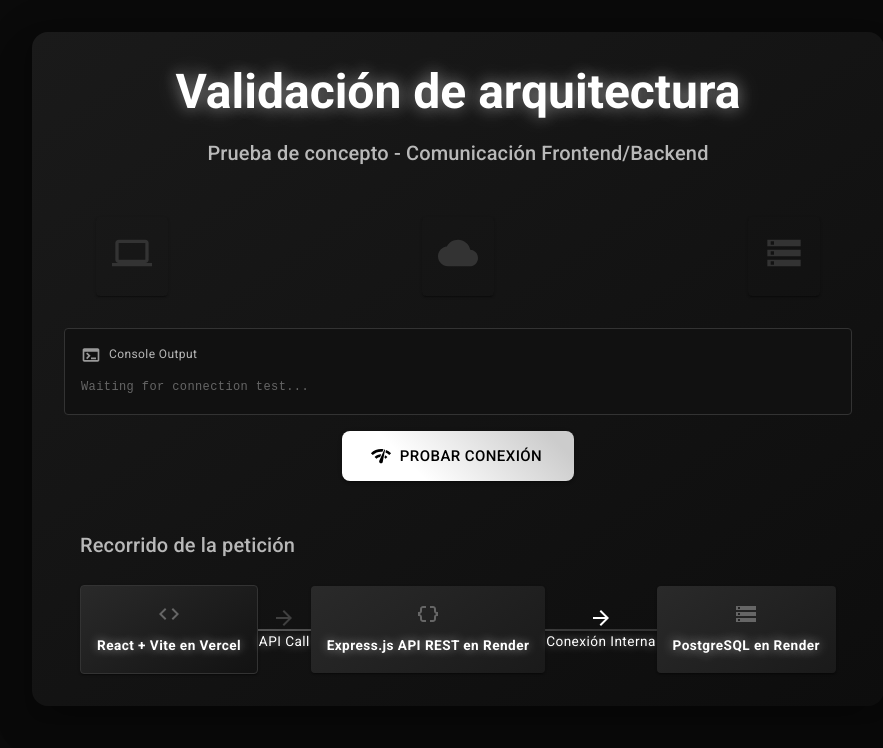
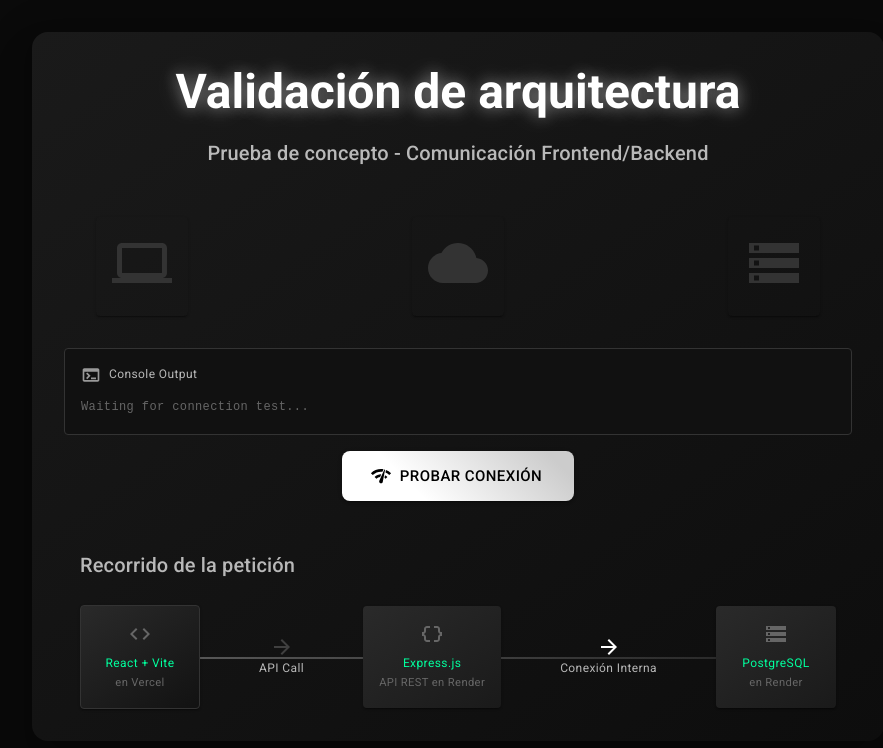
Before and after one commit to gabubuu/pruebadeconcepto-frontend, a React (Vite) app: page / in a window 1280 px wide. Shown: the top 748 px of the page, without its empty margins (182-1065 px from the left). Built offline with nearby package versions, Linux system fonts and the light colour scheme.

Commit message:
fix: revertir cambios del flujo y aumentar tamaño de iconos

```diff
--- a/src/App.jsx
+++ b/src/App.jsx
@@ -128,7 +128,7 @@ export default function App() {
               }}
             >
               <Computer sx={{
-                fontSize: 40,
+                fontSize: 60,
                 color: flowStep >= 1 ? '#ffffff' : '#333333',
                 filter: flowStep >= 1 ? 'drop-shadow(0 0 8px rgba(255,255,255,0.5))' : 'none',
                 transition: 'all 0.3s ease'
@@ -146,7 +146,7 @@ export default function App() {
               }}
             >
               <Cloud sx={{
-                fontSize: 40,
+                fontSize: 60,
                 color: flowStep >= 2 ? '#ffffff' : '#333333',
                 filter: flowStep >= 2 ? 'drop-shadow(0 0 8px rgba(255,255,255,0.5))' : 'none',
                 transition: 'all 0.3s ease'
@@ -164,7 +164,7 @@ export default function App() {
               }}
             >
               <Storage sx={{
-                fontSize: 40,
+                fontSize: 60,
                 color: flowStep >= 3 ? '#ffffff' : '#333333',
                 filter: flowStep >= 3 ? 'drop-shadow(0 0 8px rgba(255,255,255,0.5))' : 'none',
                 transition: 'all 0.3s ease'
@@ -274,24 +274,17 @@ export default function App() {
               border: '1px solid #333'
             }}>
               <Code sx={{ color: '#666', mb: 1 }} />
-              <Typography variant="caption" sx={{
-                textAlign: 'center',
-                color: '#ffffff',
-                textShadow: '0 0 10px rgba(255,255,255,0.5)',
-                fontSize: '0.85rem',
-                fontWeight: 'bold'
-              }}>
-                React + Vite en Vercel
+              <Typography variant="caption" color="primary">
+                React + Vite
+              </Typography>
+              <Typography variant="caption" sx={{ color: '#666', fontSize: '0.7rem' }}>
+                en Vercel
               </Typography>
             </Paper>
 
             <Box sx={{ zIndex: 1, display: 'flex', flexDirection: 'column', alignItems: 'center' }}>
               <ArrowForward sx={{ color: '#404040' }} />
-              <Typography variant="caption" sx={{
-                color: '#ffffff',
-                textShadow: '0 0 10px rgba(255,255,255,0.5)',
-                fontSize: '0.85rem'
-              }}>
+              <Typography variant="caption" color="text.secondary">
                 API Call
               </Typography>
             </Box>
@@ -306,24 +299,17 @@ export default function App() {
               minWidth: '120px'
             }}>
               <DataObject sx={{ color: '#666', mb: 1 }} />
-              <Typography variant="caption" sx={{
-                textAlign: 'center',
-                color: '#ffffff',
-                textShadow: '0 0 10px rgba(255,255,255,0.5)',
-                fontSize: '0.85rem',
-                fontWeight: 'bold'
-              }}>
-                Express.js API REST en Render
+              <Typography variant="caption" color="primary">
+                Express.js
+              </Typography>
+              <Typography variant="caption" sx={{ color: '#666', fontSize: '0.7rem' }}>
+                API REST en Render
               </Typography>
             </Paper>
 
             <Box sx={{ zIndex: 1, display: 'flex', flexDirection: 'column', alignItems: 'center' }}>
               <ArrowForward sx={{ color: '#ffffff' }} />
-              <Typography variant="caption" sx={{
-                color: '#ffffff',
-                textShadow: '0 0 10px rgba(255,255,255,0.5)',
-                fontSize: '0.85rem'
-              }}>
+              <Typography variant="caption" color="text.secondary">
                 Conexión Interna
               </Typography>
             </Box>
@@ -338,14 +324,11 @@ export default function App() {
               minWidth: '120px'
             }}>
               <Storage sx={{ color: '#666', mb: 1 }} />
-              <Typography variant="caption" sx={{
-                textAlign: 'center',
-                color: '#ffffff',
-                textShadow: '0 0 12px rgba(255,255,255,0.6)',
-                fontSize: '0.85rem',
-                fontWeight: 'bold'
-              }}>
-                PostgreSQL en Render
+              <Typography variant="caption" color="primary">
+                PostgreSQL
+              </Typography>
+              <Typography variant="caption" sx={{ color: '#666', fontSize: '0.7rem' }}>
+                en Render
               </Typography>
             </Paper>
           </Box>
```
